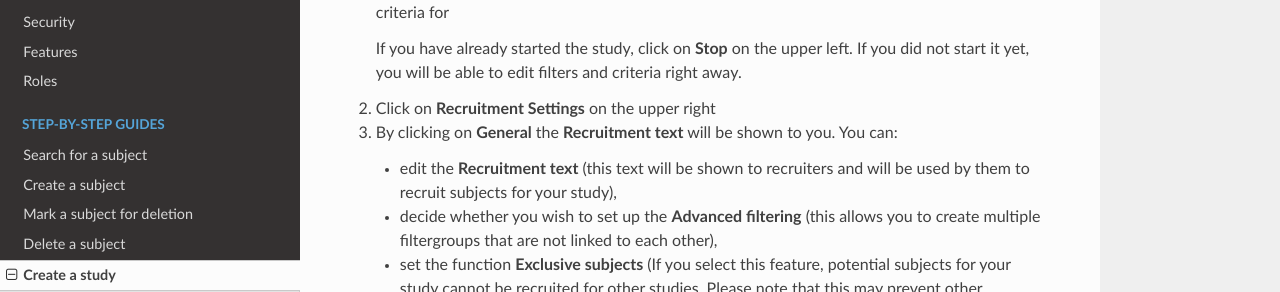
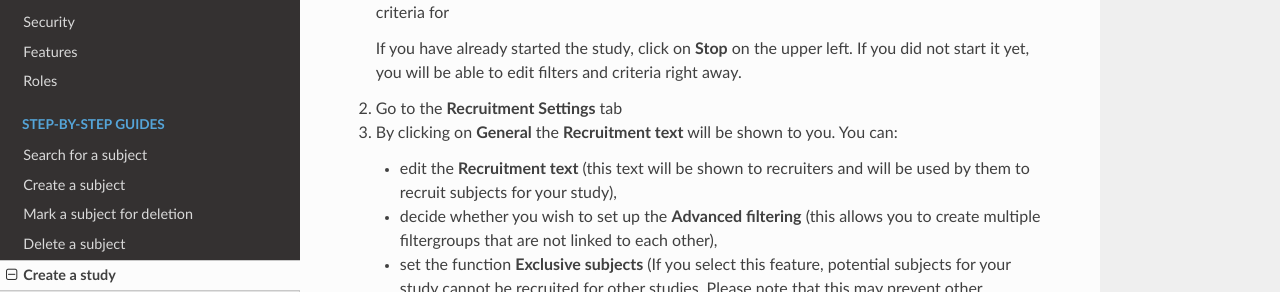
Before and after one commit to DouglasNeuroInformatics/castellum, a Sphinx documentation site: the page built from source/guides/study-management.rst, in a window 1280 px wide and 900 px high, scrolled down 776 px. Shown: the part 159-451 px from the top of the window. Built offline with Sphinx 7.4.7 and the Read the Docs theme 2.0.0, drawn with Linux system fonts in a browser that asks for light colours.

Commit message:
use the word "tab"

```diff
--- a/source/guides/study-management.rst
+++ b/source/guides/study-management.rst
@@ -54,7 +54,7 @@ In order to limit the search for subjects in Castellum,
     If you have already started the study, click on **Stop** on the upper left.
     If you did not start it yet, you will be able to edit filters and criteria right away.
 
-2.  Click on **Recruitment Settings** on the upper right
+2.  Go to the **Recruitment Settings** tab
 
 3.  By clicking on **General** the **Recruitment text** will be shown to you.
     You can:
@@ -146,7 +146,7 @@ please follow the steps below.
 2.  Click on **Details** of the study for which you want to change access rights
     or role redistribution
 
-3.  Go to **Member management**
+3.  Go to the **Member management** tab
 
 4.  If you click on the field under **User**, you will be shown all possible
     users to whom you can assign roles
--- a/source/guides/subject-management.rst
+++ b/source/guides/subject-management.rst
@@ -169,7 +169,7 @@ To delete all data related to the subject, please proceed as follows:
 2.  Enter the first name and surname of the subject to be deleted into the
     search field and click on **Submit**
 
-3.  Click on **Details** and then **Data protection** on the horizontal line
+3.  Click on **Details** and then go to the **Data protection** tab
 
 4.  Select the checkbox **To be deleted**
 
```
